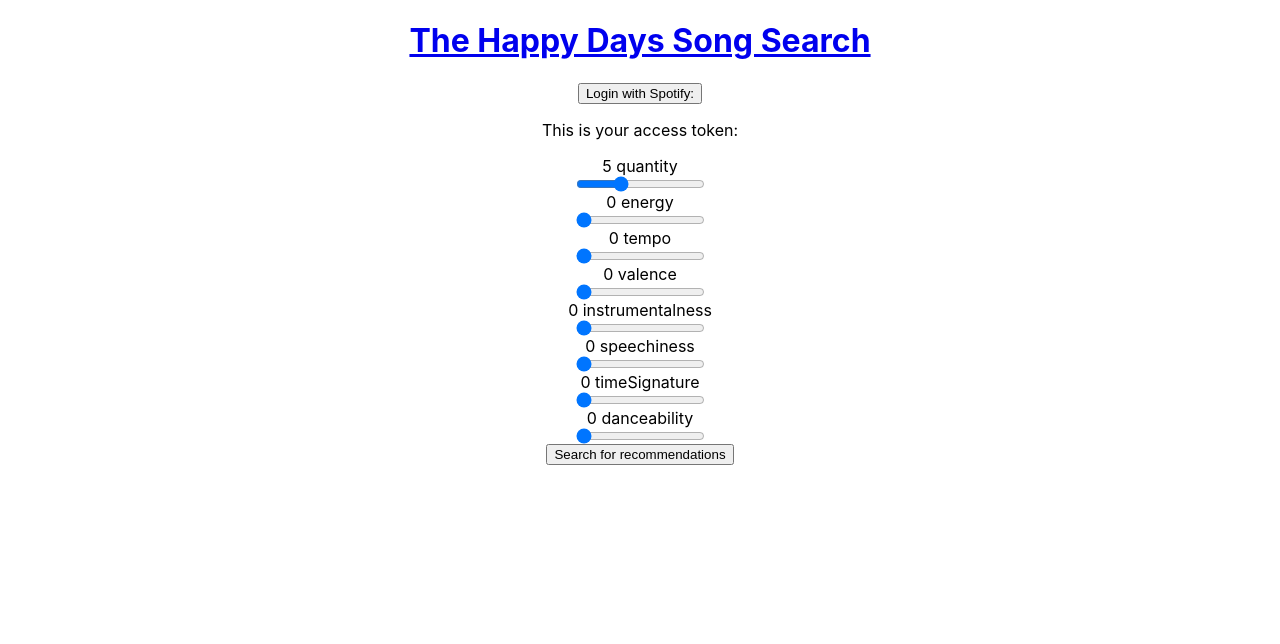
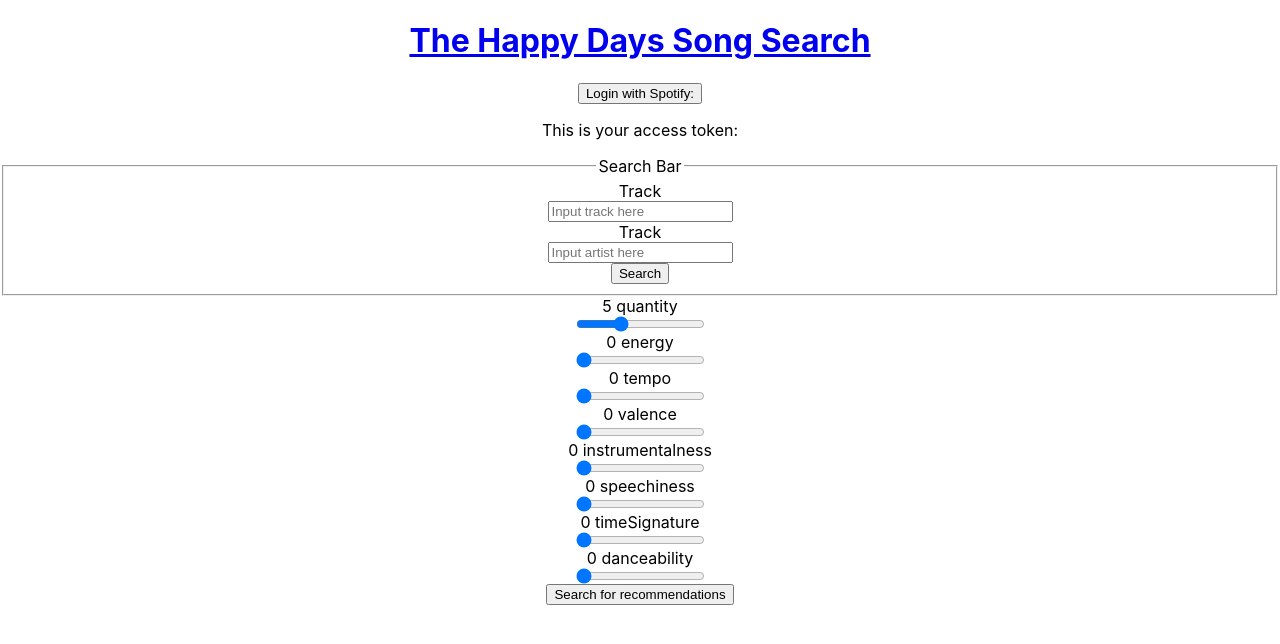
Before and after one commit to fac19/week10-Joe-Ivo, a React (Create React App) app: page / in a window 1280 px wide. Shown: the top 644 px of the page. Built offline with nearby package versions, Linux system fonts and the light colour scheme.

Commit message:
Create form for track search Relates #2

```diff
--- a/src/App.js
+++ b/src/App.js
@@ -1,13 +1,19 @@
 import React from "react";
 import "./App.css";
 
-import Results from "./components/results"
-import SongFilter from "./components/song-filter.js"
-import SongInfoSearch from "./components/song-info-search.js"
-import LogIn from "./components/log-in.js"
+import Results from "./components/results";
+import SongFilter from "./components/song-filter.js";
+import SongInfoSearch from "./components/song-info-search.js";
+import LogIn from "./components/log-in.js";
 
 function App() {
-    const [songInfo, setSongInfo] = React.useState(null)
+  const [songInfo, setSongInfo] = React.useState({
+    album: "",
+    artist: "",
+    trackId: "",
+    trackName: "",
+    artworkUrl: ""
+  });
   const [songAudioFeatures, setAudioFeatures] = React.useState({
     quantity: 5,
     energy: 0,
@@ -16,10 +22,10 @@ function App() {
     instrumentalness: 0,
     speechiness: 0,
     timeSignature: 0,
-        danceability: 0
-    })
-    const [recommendation, setRecommendations] = React.useState(null)
-    const [logInToken, setLogInToken] = React.useState('');
+    danceability: 0,
+  });
+  const [recommendation, setRecommendations] = React.useState(null);
+  const [logInToken, setLogInToken] = React.useState("");
 
   return (
     <div className="App">
@@ -36,9 +42,19 @@ function App() {
         </h1>
       </header>
       <main>
-      <LogIn logInToken={logInToken} setLogInToken={setLogInToken}/>
-      <SongInfoSearch />
-      <SongFilter songAudioFeatures={songAudioFeatures} setAudioFeatures={setAudioFeatures}/>
+        <LogIn
+        logInToken={logInToken}
+        setLogInToken={setLogInToken}
+        />
+        <SongInfoSearch
+          logInToken={logInToken}
+          songInfo={songInfo}
+          setSongInfo={setSongInfo}
+        />
+        <SongFilter
+          songAudioFeatures={songAudioFeatures}
+          setAudioFeatures={setAudioFeatures}
+        />
         <Results />
       </main>
     </div>
--- a/src/components/song-info-search.js
+++ b/src/components/song-info-search.js
@@ -1,57 +1,61 @@
 import React from "react";
 
-function SongInfoSearch () {
+function SongInfoSearch({ logInToken, songInfo, setSongInfo }) {
+  const [trackSearch, setTrackSearch] = React.useState({
+      trackSearchValue: "",
+      artistSearchValue: ""
+  });
 
-    // const [logInToken, setToken] = React.useState('');
+  function handletrackChange(event) {
+    const newTrackSearch = {...trackSearch, trackSearchValue: event.target.value}
+    setTrackSearch(newTrackSearch);
+  }
 
-    // const logInObject = {
-    //     client_id: '70fae8bc50334fb6bb32a4b3bf1b9537',
-    //     redirect_uri: 'https:%2F%2Fsleepy-gorge-44990.herokuapp.com%2F'
-    //     // redirect_uri: 'https:%2F%2Flocalhost:3000%2F' // Cannot use http
-    // }
+  function handleArtistChange(event) {
+    const newArtistSearch = {...trackSearch, artistSearchValue: event.target.value}
+    setTrackSearch(newArtistSearch);
+  }
 
-    // let popup;
-    // const login = () => {
-    //     popup = window.open(`https://accounts.spotify.com/authorize?client_id=${logInObject.client_id}&response_type=token&redirect_uri=${logInObject.redirect_uri}&show_dialog=true`, 'Login with Spotify', 'width=400,height=300')
+  function handleSearchTrack(event) {
+    event.preventDefault();
+    if(!trackSearch) return;
+    alert(`Submit clicked and we're going to fetch with ${trackSearch.trackSearchValue} and ${trackSearch.artistSearchValue}`);
+  }
 
-    //     // window.spotifyCallBack = (token) => { // This seems to be putting a function on the window?
-    //     //     popup.close();
-    //     //     console.log("SongInfoSearch -> token", token)
-    //     // }
-    // }
-
-    // ISSUE - Want to close the pop up window after some state change. Perhaps don't use pop up window...
-
-    // setInterval(() => {
-    //     try {
-    //         console.log(Math.random(), popup.location.href)
-    //         var token = popup.location.href.split('?')[1].split('=')[1];
-    //         if (token) {
-    //             popup.close();
-    //             setToken(token);
-    //         }
-    //         console.log("SongInfoSearch -> token", token)
-    //     }
-    //     catch(error) {console.log(error)}
-    // }, 5000);
-
-    // React.useEffect(() => {
-    //     console.log("I am mounted baby")
-    //     // const token = window.location.hash.substr(1).split('&')[0].split("=")[1] || 'BQCdxEQAiwqgmBTPkKY7BTWhHiThRljSF-_TY7o6MkiS3Y6jLRVZrxRnZrokILtoArB0tS7DJIZ-T66D1jI';
-    //     const token = null;
-    //     console.log("SongInfoSearch -> token", token)
-
-    //     if(token) {
-    //         console.log("SongInfoSearch -> token", token)
-    //         window.opener.spotifyCallBack(token); // We want to call the function on the parent window which will close popup
-    //     }
-
-    // }, [window.location]);
-
-    // return (
-    //     <button onClick={() => login()}>Login with Spotify: {logInToken}</button>
-    // )
-    return null
+  return (
+    <form onSubmit={(event) => handleSearchTrack(event)}>
+      <fieldset>
+        <legend>Search Bar</legend>
+        <label htmlFor="searchTrack">
+          Track
+          <input
+            type="text"
+            aria-label="Input track here"
+            id="searchTrack"
+            name="searchTrack"
+            placeholder="Input track here"
+            value={trackSearch.trackSearchValue}
+            onChange={(event) => handletrackChange(event)}
+            required
+          />
+        </label>
+        <label htmlFor="searchArtist">
+          Track
+          <input
+            type="text"
+            aria-label="Input artist here"
+            id="searchArtist"
+            name="searchArtist"
+            placeholder="Input artist here"
+            value={trackSearch.artistSearchValue}
+            onChange={(event) => handleArtistChange(event)}
+            required
+          />
+        </label>
+        <input type="submit" value="Search" />
+      </fieldset>
+    </form>
+  );
 }
 
-export default SongInfoSearch
+export default SongInfoSearch;
```
Lines whose indentation alone changed are shown as unchanged.
